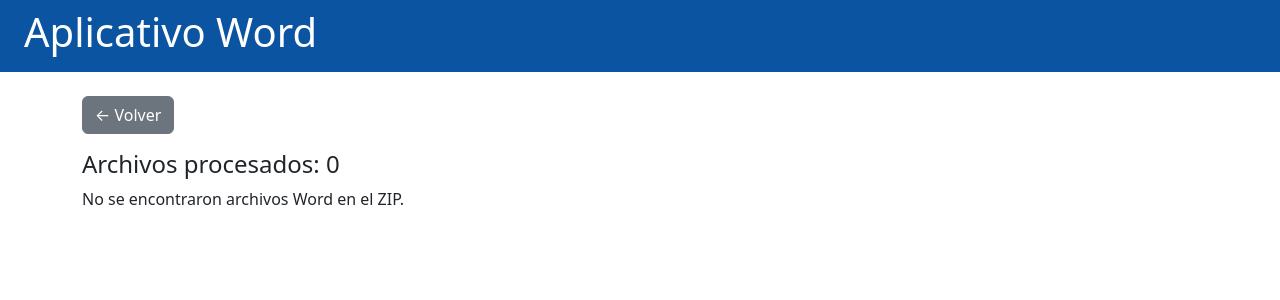
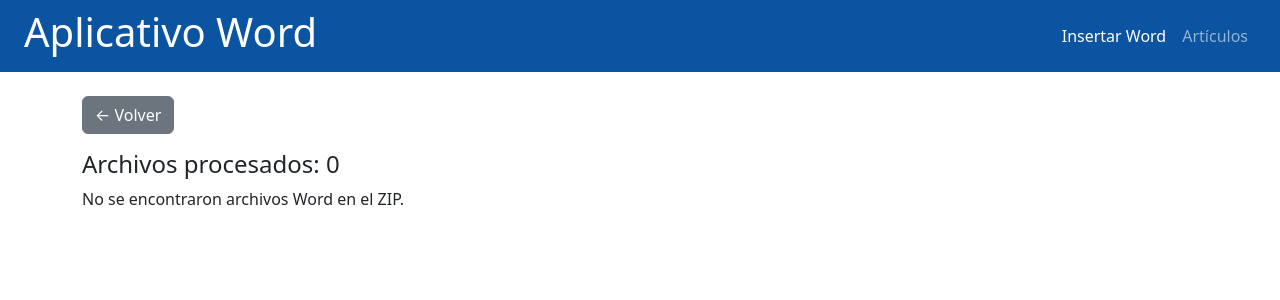
Before and after one commit to practicas-psico/apl-pthn, a Flask app: template templates/resultado.html in a window 1280 px wide. Shown: the top 300 px of the page. Run offline with Flask 3, Linux system fonts and the light colour scheme; the template is opened without the code that fills it, so the values that code supplies are empty.

Commit message:
mejorado

```diff
--- a/app.py
+++ b/app.py
@@ -145,7 +145,7 @@
     def buscar(valor, texto):
         if not valor:
             return 'VACÍO EN WORD'
-        return '✅ COINCIDE' if valor.lower() in texto.lower() else '❌ NO COINCIDE'
+        return 'COINCIDE' if valor.lower() in texto.lower() else 'NO COINCIDE'
 
     resultados.append({'campo': 'Título en español', 'valor': datos['title_es'], 'resultado': buscar(datos['title_es'], texto_pdf)})
     resultados.append({'campo': 'Título en inglés', 'valor': datos['title_en'], 'resultado': buscar(datos['title_en'], texto_pdf)})
--- a/templates/resultado.html
+++ b/templates/resultado.html
@@ -9,6 +9,12 @@
 <body>
     <nav class="navbar navbar-expand-lg navbar-dark px-4" style="background-color:rgb(11, 84, 161);">
         <h1 class="text-white">Aplicativo Word</h1>
+        <div class="collapse navbar-collapse">
+            <ul class="navbar-nav ms-auto">
+                <li class="nav-item"><a class="nav-link active" href="/">Insertar Word</a></li>
+                <li class="nav-item"><a class="nav-link" href="/articulos">Artículos</a></li>
+            </ul>
+        </div>
     </nav>
 
     <div class="container mt-4">
@@ -23,9 +29,9 @@
                     style="background-color:rgb(11, 84, 161); color:white;">
                     <span>{{ r.archivo }}</span>
                     {% if r.insertado %}
-                        <span class="badge bg-success">✅ Insertado en BD</span>
+                        <span class="badge bg-success">Insertado en BD</span>
                     {% else %}
-                        <span class="badge bg-danger">❌ Error</span>
+                        <span class="badge bg-danger">Error</span>
                     {% endif %}
                 </div>
                 <div class="card-body">
```
